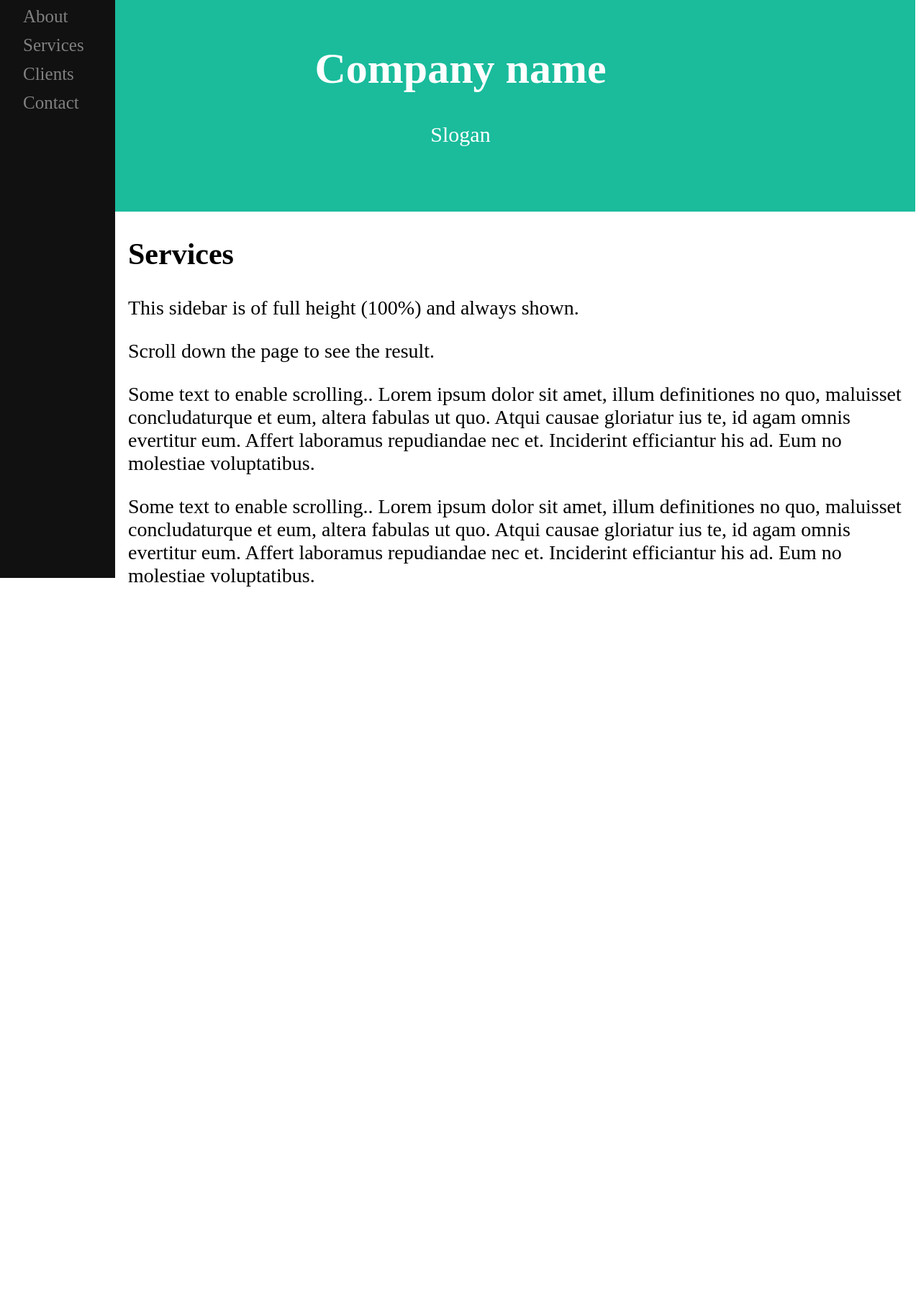
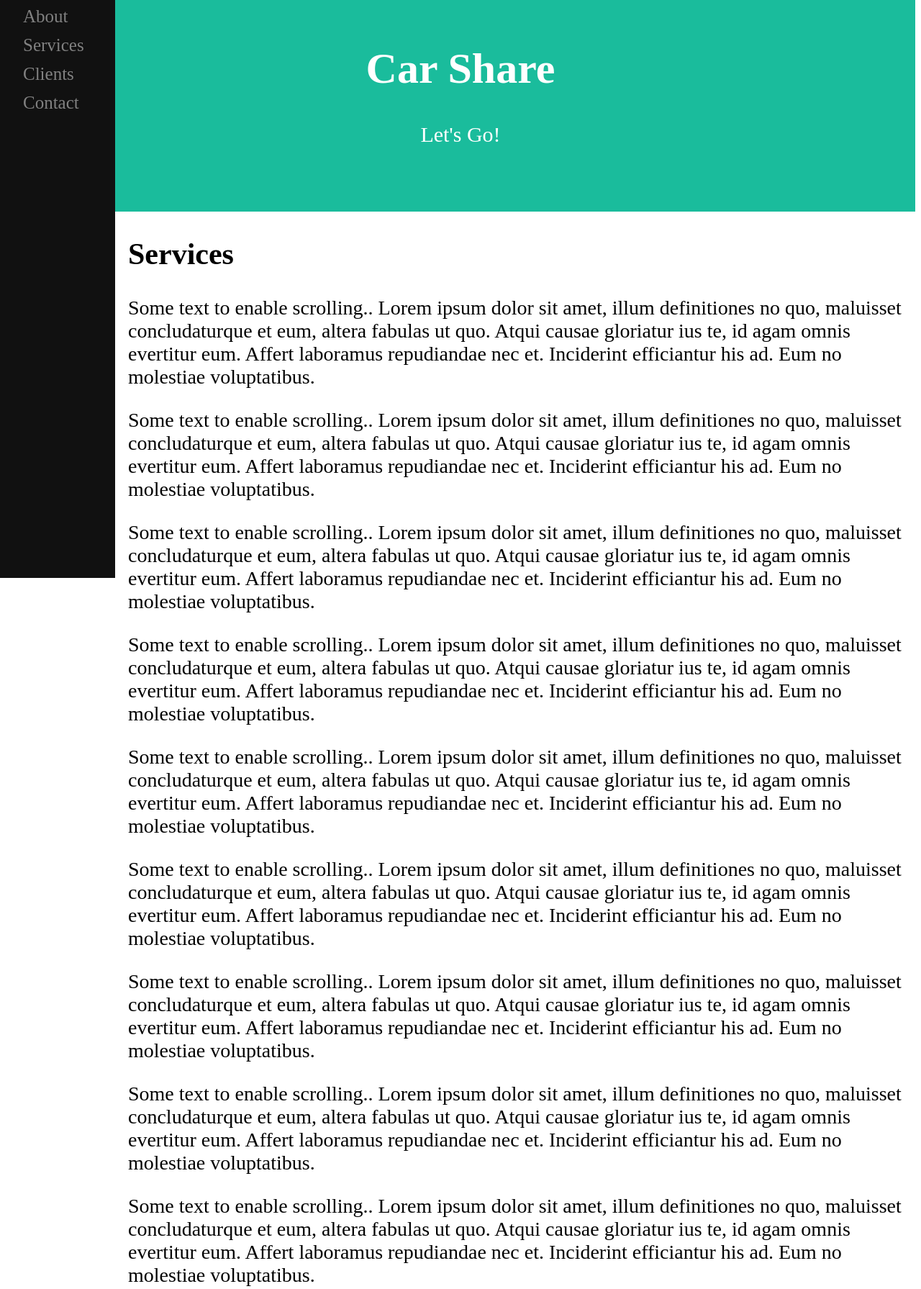
Before and after one commit to jasonwilliams-jcu/car-share, a plain HTML site: page startup/services.html in a window 1280 px wide. Shown: the part 47-1838 px from the top of the page at 72% size. Before the commit the page ends 891 px from the top, so only its background shows below. Drawn offline with Linux system fonts and the light colour scheme.

```diff
--- a/startup/services.html
+++ b/startup/services.html
@@ -8,8 +8,8 @@
 <body>
 
 <div class="header">
-  <h1>Company name</h1>
-  <p>Slogan</p>
+  <h1>Car Share</h1>
+  <p>Let's Go!</p>
 </div>
 
 <div class="sidenav">
@@ -21,10 +21,17 @@
 
 <div class="main">
   <h2>Services</h2>
-  <p>This sidebar is of full height (100%) and always shown.</p>
-  <p>Scroll down the page to see the result.</p>
   <p>Some text to enable scrolling.. Lorem ipsum dolor sit amet, illum definitiones no quo, maluisset concludaturque et eum, altera fabulas ut quo. Atqui causae gloriatur ius te, id agam omnis evertitur eum. Affert laboramus repudiandae nec et. Inciderint efficiantur his ad. Eum no molestiae voluptatibus.</p>
   <p>Some text to enable scrolling.. Lorem ipsum dolor sit amet, illum definitiones no quo, maluisset concludaturque et eum, altera fabulas ut quo. Atqui causae gloriatur ius te, id agam omnis evertitur eum. Affert laboramus repudiandae nec et. Inciderint efficiantur his ad. Eum no molestiae voluptatibus.</p>
+  <p>Some text to enable scrolling.. Lorem ipsum dolor sit amet, illum definitiones no quo, maluisset concludaturque et eum, altera fabulas ut quo. Atqui causae gloriatur ius te, id agam omnis evertitur eum. Affert laboramus repudiandae nec et. Inciderint efficiantur his ad. Eum no molestiae voluptatibus.</p>
+  <p>Some text to enable scrolling.. Lorem ipsum dolor sit amet, illum definitiones no quo, maluisset concludaturque et eum, altera fabulas ut quo. Atqui causae gloriatur ius te, id agam omnis evertitur eum. Affert laboramus repudiandae nec et. Inciderint efficiantur his ad. Eum no molestiae voluptatibus.</p>
+  <p>Some text to enable scrolling.. Lorem ipsum dolor sit amet, illum definitiones no quo, maluisset concludaturque et eum, altera fabulas ut quo. Atqui causae gloriatur ius te, id agam omnis evertitur eum. Affert laboramus repudiandae nec et. Inciderint efficiantur his ad. Eum no molestiae voluptatibus.</p>
+  <p>Some text to enable scrolling.. Lorem ipsum dolor sit amet, illum definitiones no quo, maluisset concludaturque et eum, altera fabulas ut quo. Atqui causae gloriatur ius te, id agam omnis evertitur eum. Affert laboramus repudiandae nec et. Inciderint efficiantur his ad. Eum no molestiae voluptatibus.</p>
+  <p>Some text to enable scrolling.. Lorem ipsum dolor sit amet, illum definitiones no quo, maluisset concludaturque et eum, altera fabulas ut quo. Atqui causae gloriatur ius te, id agam omnis evertitur eum. Affert laboramus repudiandae nec et. Inciderint efficiantur his ad. Eum no molestiae voluptatibus.</p>
+  <p>Some text to enable scrolling.. Lorem ipsum dolor sit amet, illum definitiones no quo, maluisset concludaturque et eum, altera fabulas ut quo. Atqui causae gloriatur ius te, id agam omnis evertitur eum. Affert laboramus repudiandae nec et. Inciderint efficiantur his ad. Eum no molestiae voluptatibus.</p>
+  <p>Some text to enable scrolling.. Lorem ipsum dolor sit amet, illum definitiones no quo, maluisset concludaturque et eum, altera fabulas ut quo. Atqui causae gloriatur ius te, id agam omnis evertitur eum. Affert laboramus repudiandae nec et. Inciderint efficiantur his ad. Eum no molestiae voluptatibus.</p>
+
+
 </div>
 
 </body>
```
Also changed, not shown: startup/clients.html (+8 -4 lines), startup/contacts.html (+9 -6 lines), startup/index.html (+13 -4 lines).
